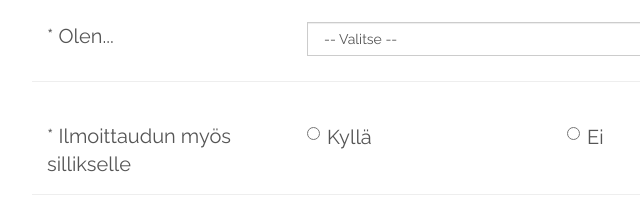
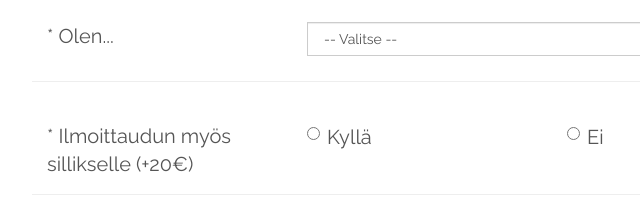
Before and after one commit to EinariTuukkanen/fuusio70, a plain HTML site: page client/registration.html in a window 1280 px wide. Shown: the part 847-1054 px from the top of the page, 218-858 px from the left. Drawn offline with nearby package versions, Linux system fonts and the light colour scheme; no server answers.

Commit message:
Adds sillis price

```diff
--- a/client/registration.html
+++ b/client/registration.html
@@ -120,7 +120,7 @@
                     </div>
                     <div class="row control-group form-row form-group controls">
                         <div class="col-xs-4">
-                            <label>* Ilmoittaudun myös sillikselle</label>
+                            <label>* Ilmoittaudun myös sillikselle (+20€)</label>
                             <p class="help-block text-danger"></p>
                         </div>
                         <div class="col-xs-4">
```
